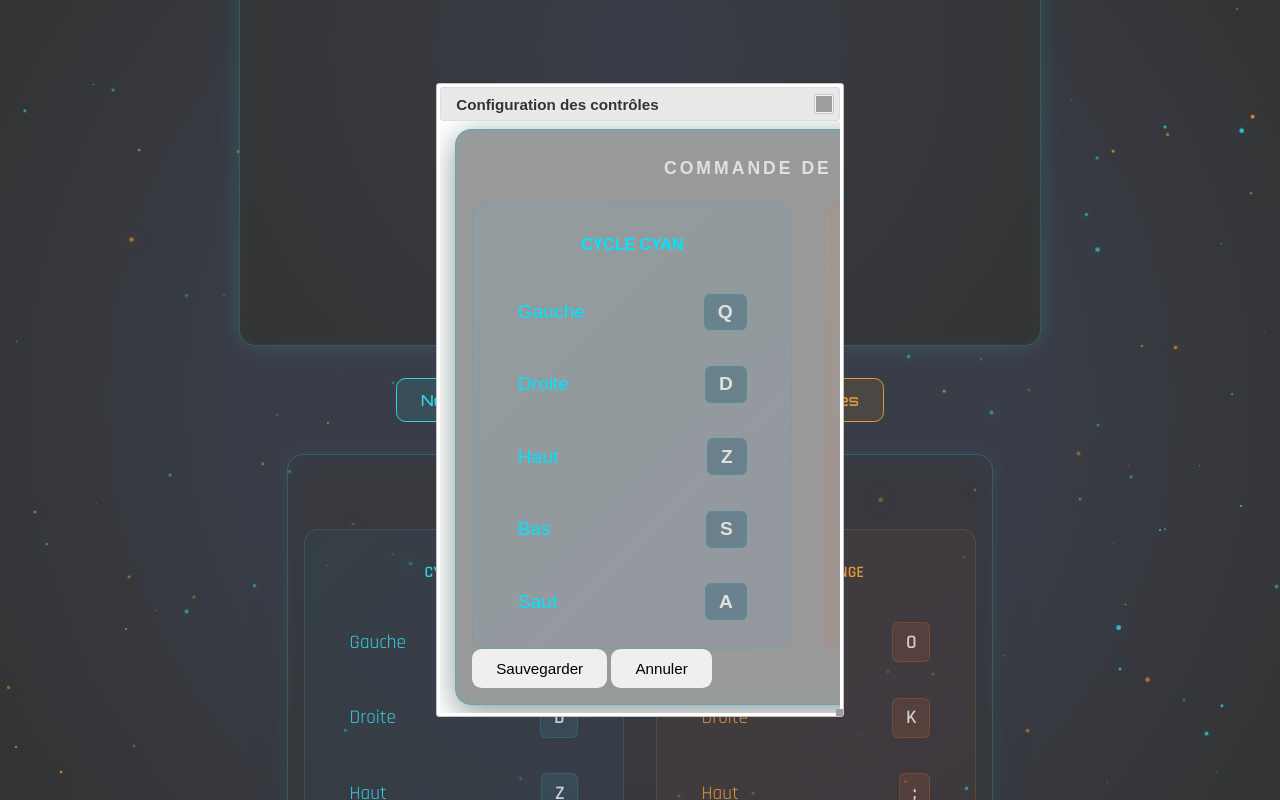
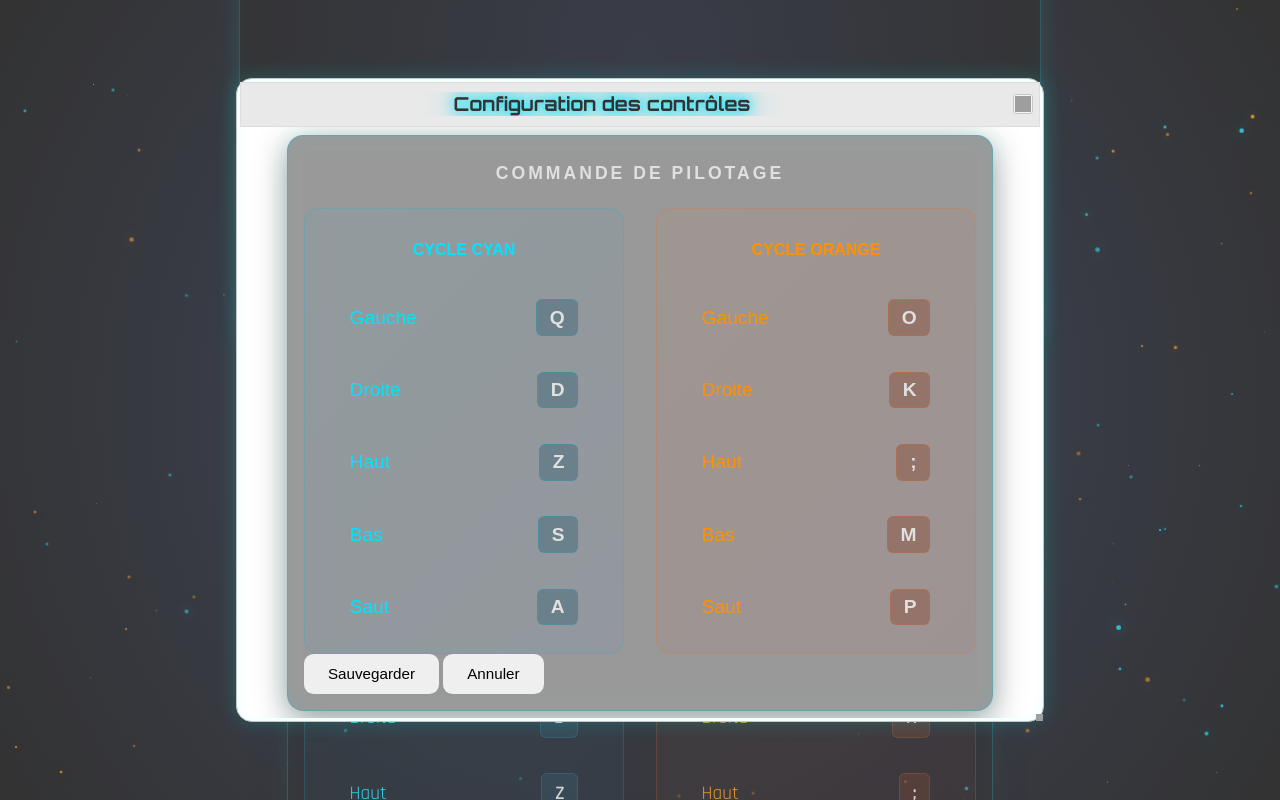
Before and after one commit to RayanInfoG22/Tron_Game_JS, a website: page index.html in a window 1280 px wide. Both pictures are taken after a click on the button "Configuration des contrôles". Shown: the part 690-1490 px from the top of the page. Drawn offline with nearby package versions, Linux system fonts and the light colour scheme; grey boxes are pictures that could not be loaded; animation ran at ten frames a second.

Commit message:
style dialog

```diff
--- a/css/style.css
+++ b/css/style.css
@@ -428,6 +428,26 @@
 
 
 
+/* Modale jQuery UI  */
+.controls-modal {
+    background: rgba(0, 0, 0, 0.85);
+    border: 1px solid rgba(0, 184, 219, 0.5);
+    border-radius: 1rem;
+    box-shadow: 0 0 20px rgba(0, 255, 255, 0.2),
+                inset 0 0 10px rgba(0, 255, 255, 0.1);
+    font-family: var(--font-seconaire);
+    color: var(--couleur-blanc);
+}
+
+.controls-titlebar {
+    background: linear-gradient(90deg, var(--couleur-cyan), var(--couleur-orange));
+    border-bottom: 1px solid rgba(0,255,255,0.5);
+    text-align: center;
+    font-family: var(--font-principale);
+    font-size: 1.2rem;
+    color: var(--couleur-blanc);
+    text-shadow: var(--neon-cyan);
+}
 
 
 
--- a/index.html
+++ b/index.html
@@ -188,7 +188,7 @@
 
 </body>
 <script src="js/view/Ui.js"></script>
-<script src="js/view/DialogConfig.js"></script>
+<script type="module" src="js/view/DialogConfig.js"></script>
 
 
 <script src="js/main.js"></script>
--- a/js/view/DialogConfig.js
+++ b/js/view/DialogConfig.js
@@ -37,7 +37,11 @@
     $("#dialog-config").dialog({
         autoOpen: false,
         modal: true,
-        width: 400
+        width: 800,
+        classes: {
+            'ui-dialog': 'controls-modal',
+            'ui-dialog-titlebar': 'controls-titlebar'
+        }
     });
 
     // Bouton pour ouvrir la modale
@@ -48,7 +52,6 @@
         $("#dialog-config .key-cyan").eq(2).text(controls.joueur1.haut);
         $("#dialog-config .key-cyan").eq(3).text(controls.joueur1.bas);
         $("#dialog-config .key-cyan").eq(4).text(controls.joueur1.saut);
-
         $("#dialog-config .key-orange").eq(0).text(controls.joueur2.gauche);
         $("#dialog-config .key-orange").eq(1).text(controls.joueur2.droite);
         $("#dialog-config .key-orange").eq(2).text(controls.joueur2.haut);
```
